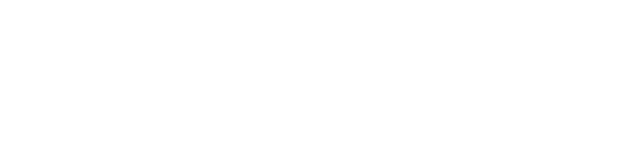
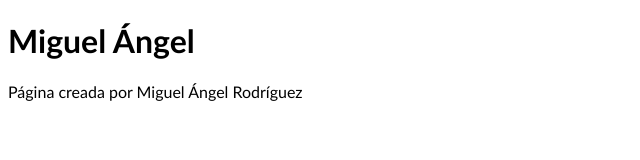
Before and after one commit to MiguelMrs/PruebaLM, a plain HTML site: page index.html in a window 1280 px wide. Shown: the whole page, without its empty margins (0-640 px from the left). Drawn offline with Linux system fonts and the light colour scheme.

Commit message:
Añadir footer

```diff
--- a/index.html
+++ b/index.html
@@ -1,11 +1,21 @@
 <!DOCTYPE html>
-<html lang="en">
+<html lang="es">
 <head>
     <meta charset="UTF-8">
     <meta name="viewport" content="width=device-width, initial-scale=1.0">
+    <link rel="stylesheet" href="estilos.css">
     <title>Document</title>
 </head>
 <body>
+    <h1>
+        Miguel Ángel
+    </h1>
 
+
+    <footer>
+        <p>
+            Página creada por Miguel Ángel Rodríguez
+        </p>
+    </footer>
 </body>
 </html>
```
